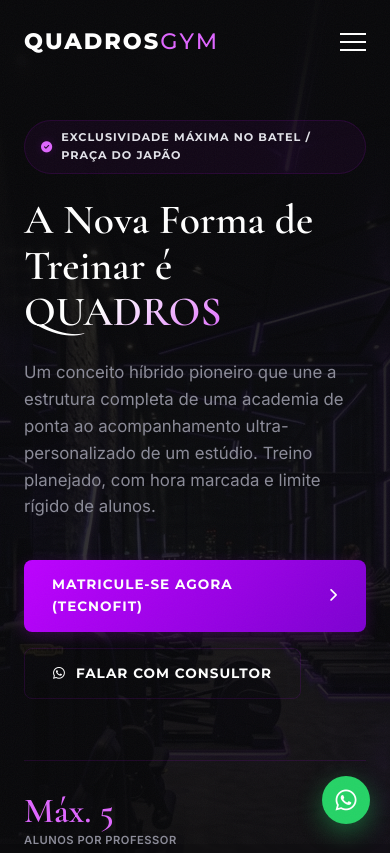
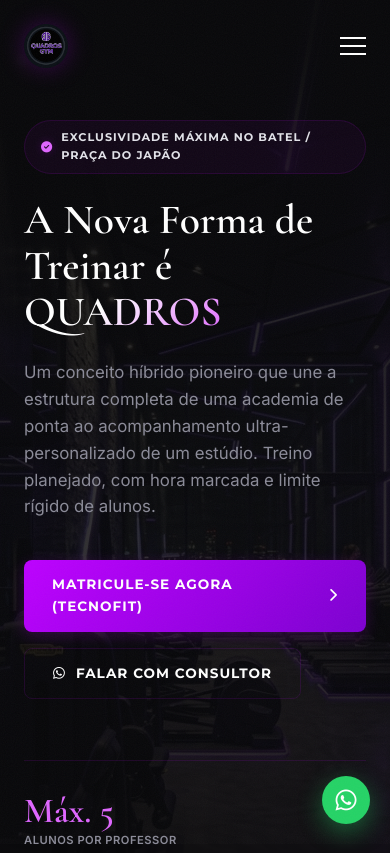
Before and after one commit to guaaparecido980-alt/quadrosgym, a plain HTML site: page index.html in a window 390 px wide. Shown: the top 853 px of the page. Drawn offline with nearby package versions, Linux system fonts and the light colour scheme.

Commit message:
feat: integra logo oficial da Quadros Gym (navbar + favicon + app icons)
- Logo no navbar com recorte circular (cantos transparentes), glow neon e
  encolhimento suave ao rolar / no mobile
- Kit completo de favicons (ico + png 16/32), apple-touch-icon 180 opaco e
  icone 512, gerados a partir da arte oficial
- theme-color para a barra do navegador mobile
- logo.png master otimizado (1.1MB -> 232KB)

Co-Authored-By: Claude Opus 4.8 (1M context) <noreply@anthropic.com>

```diff
--- a/index.html
+++ b/index.html
@@ -12,6 +12,13 @@
     <meta property="og:title" content="Quadros Gym | Treino Personalizado & Estrutura Premium">
     <meta property="og:description" content="Descubra a Quadros Gym no Batel. Equipamentos italianos, limite de 5 alunos por professor e vestiários premium. Inscreva-se online via Tecnofit.">
     <meta property="og:image" content="gym_interior.png">
+
+    <!-- Favicons & App Icons -->
+    <link rel="icon" href="favicon.ico" sizes="any">
+    <link rel="icon" type="image/png" sizes="32x32" href="favicon-32.png">
+    <link rel="icon" type="image/png" sizes="16x16" href="favicon-16.png">
+    <link rel="apple-touch-icon" sizes="180x180" href="apple-touch-icon.png">
+    <meta name="theme-color" content="#08080a">
 
     <!-- Fonts -->
     <link rel="preconnect" href="https://fonts.googleapis.com">
@@ -33,8 +40,8 @@
     <!-- Header / Navbar -->
     <header class="navbar" id="navbar">
         <div class="nav-container">
-            <a href="#" class="nav-logo">
-                <span class="logo-bold">QUADROS</span><span class="logo-light">GYM</span>
+            <a href="#" class="nav-logo" aria-label="Quadros Gym - Início">
+                <img src="logo-nav.png" alt="Quadros Gym" class="nav-logo-img" width="50" height="50">
             </a>
 
             <nav class="nav-menu" id="nav-menu">
--- a/style.css
+++ b/style.css
@@ -265,10 +265,36 @@ body.hovered .custom-cursor {
 }
 
 .nav-logo {
-    font-family: var(--font-accent);
-    font-size: 1.4rem;
-    color: var(--color-white);
-    letter-spacing: 2px;
+    display: flex;
+    align-items: center;
+    color: var(--color-white);
+}
+
+.nav-logo-img {
+    height: 54px;
+    width: 54px;
+    display: block;
+    object-fit: contain;
+    transition: all 0.4s ease;
+    filter: drop-shadow(0 0 12px rgba(189, 0, 255, 0.25));
+}
+
+.nav-logo:hover .nav-logo-img {
+    filter: drop-shadow(0 0 16px rgba(189, 0, 255, 0.5));
+    transform: scale(1.04);
+}
+
+.navbar.scrolled .nav-logo-img {
+    height: 46px;
+    width: 46px;
+}
+
+@media (max-width: 576px) {
+    .nav-logo-img,
+    .navbar.scrolled .nav-logo-img {
+        height: 44px;
+        width: 44px;
+    }
 }
 
 .logo-bold {
```
Also changed, not shown: apple-touch-icon.png (added), favicon-16.png (added), favicon-32.png (added), favicon.ico (added), icon-512.png (added), logo-nav.png (added), logo.png (added).
